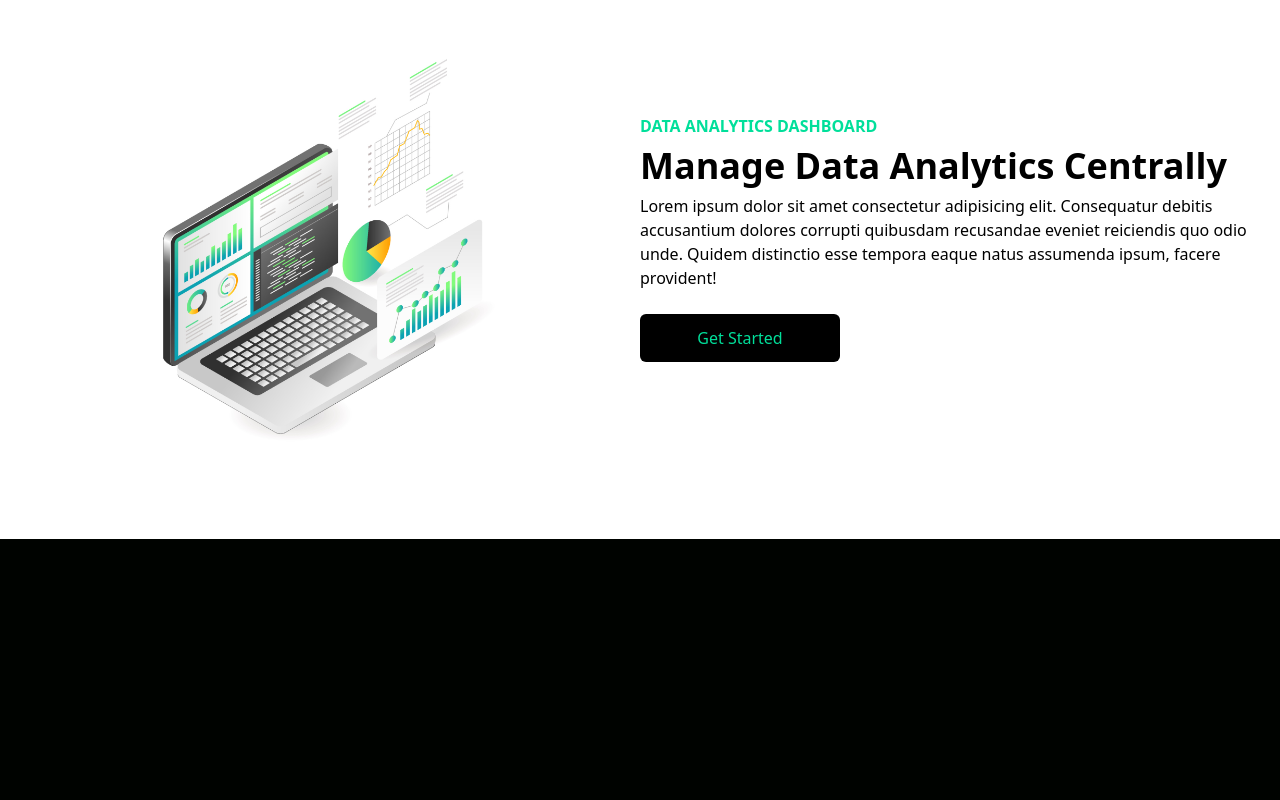
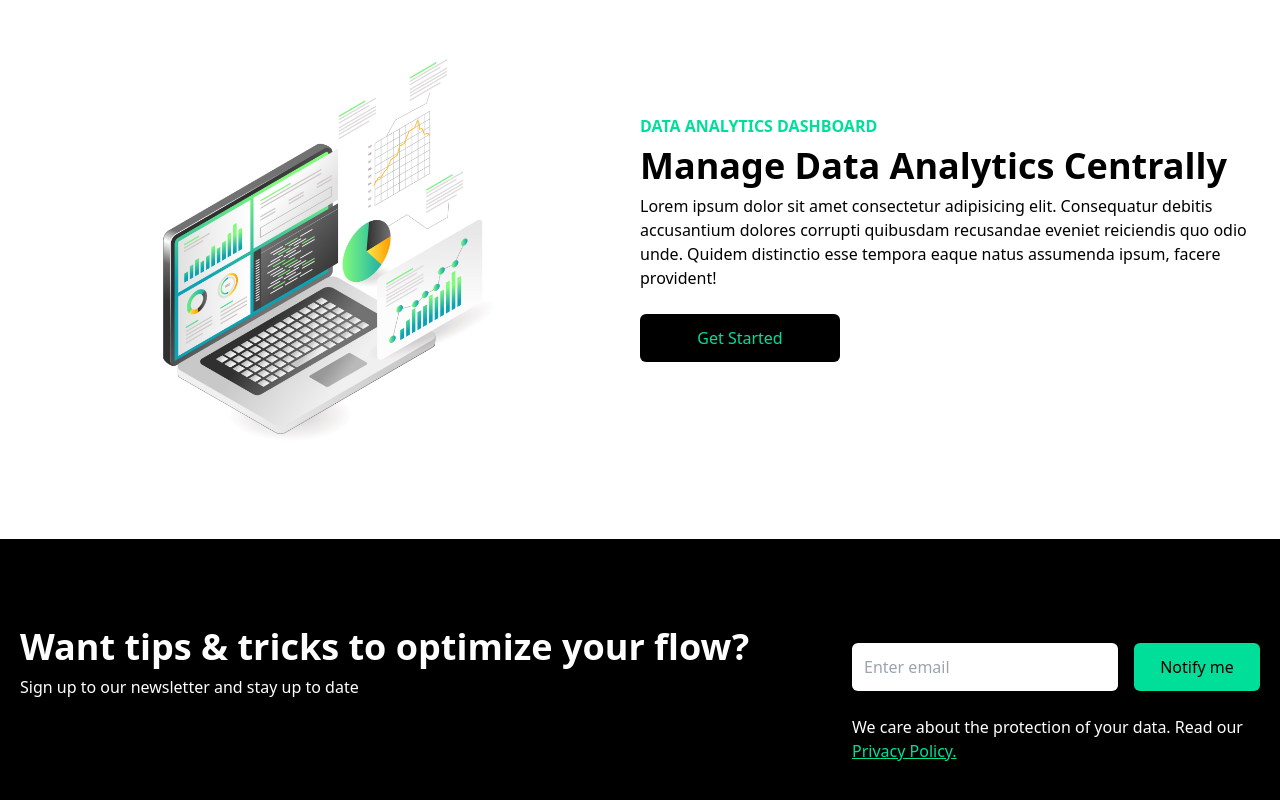
Before and after one commit to Tochukwu-Nwosu/data-finance, a React (Vite) app: page / in a window 1280 px wide. Shown: the part 838-1638 px from the top of the page. Before the commit the page ends 1377 px from the top, so only its background shows below. Built offline with nearby package versions, Linux system fonts and the light colour scheme.

Commit message:
created Newsletter component

```diff
--- a/src/App.jsx
+++ b/src/App.jsx
@@ -2,6 +2,7 @@ import { Component } from 'react'
 import NavBar from './components/navBar/NavBar'
 import Hero from './components/hero/Hero'
 import Analytics from './components/analytics/Analytics'
+import Newsletter from './components/newsletter/Newsletter'
 
 class App extends Component {
   render() {
@@ -10,6 +11,7 @@ class App extends Component {
         <NavBar />
         <Hero />
         <Analytics />
+        <Newsletter />
       </div>
     )
   }
--- /dev/null
+++ b/src/components/newsletter/Newsletter.jsx
@@ -0,0 +1,33 @@
+import styles from "../../style"
+import { newsletter } from '../../constants/index'
+import Button from "../button/Button"
+
+const Newsletter = () => {
+  return (
+    <section className="bg-black w-full py-16 px-4 text-white">
+      <div className="max-w-[1240px] mx-auto grid lg:grid-cols-3 lg:gap-2">
+        <div className="lg:col-span-2 my-4">
+            <h1 className="text-2xl sm:text-3xl md:text-4xl font-bold py-2">{newsletter.heading1}</h1>
+            <p>{newsletter.paragraph1}</p>
+        </div>
+        <div className="my-4">
+            <div className="w-full flex flex-col sm:flex-row items-center">
+                <input
+                    className="w-full rounded-md text-black p-3"
+                    type="email"
+                    placeholder="Enter email"
+                />
+                <Button style={styles.newsletterButton} text='Notify me' />
+            </div>
+            <p>{newsletter.paragraph2}
+                <span
+                    className="text-lightGreen underline cursor-pointer hover:no-underline"
+                >{newsletter.span}</span>
+            </p>
+        </div>
+      </div>
+    </section>
+  )
+}
+
+export default Newsletter
--- a/src/constants/index.js
+++ b/src/constants/index.js
@@ -45,3 +45,10 @@ export const analytics = {
     paragraph1: 'Data analytics dashboard',
     paragraph2: 'Lorem ipsum dolor sit amet consectetur adipisicing elit. Consequatur debitis accusantium dolores corrupti quibusdam recusandae eveniet reiciendis quo odio unde. Quidem distinctio esse tempora eaque natus assumenda ipsum, facere provident!'
 }
+
+export const newsletter = {
+    heading1: 'Want tips & tricks to optimize your flow?',
+    paragraph1: 'Sign up to our newsletter and stay up to date',
+    paragraph2: 'We care about the protection of your data. Read our ',
+    span: 'Privacy Policy.'
+}
--- a/src/style.js
+++ b/src/style.js
@@ -4,7 +4,8 @@ const styles = {
     hero: 'max-w-[800px] mt-[-96px] w-full h-screen mx-auto text-center flex flex-col justify-center items-center text-white',
     heroHeading2: 'text-xl sm:text-4xl font-bold md:text-5xl',
     heroButton: 'bg-lightGreen w-[200px] rounded-md font-medium text-black my-6 py-3 hover:underline',
-    analyticsButton: 'bg-black w-[200px] rounded-md font-medium text-lightGreen my-6 py-3 mx-auto md:mx-0 hover:underline'
+    analyticsButton: 'bg-black w-[200px] rounded-md font-medium text-lightGreen my-6 py-3 mx-auto md:mx-0 hover:underline',
+    newsletterButton: 'bg-lightGreen w-[200px] rounded-md font-medium text-black my-6 py-3 sm:ml-4 hover:underline'
 }
 
 export default styles
```
